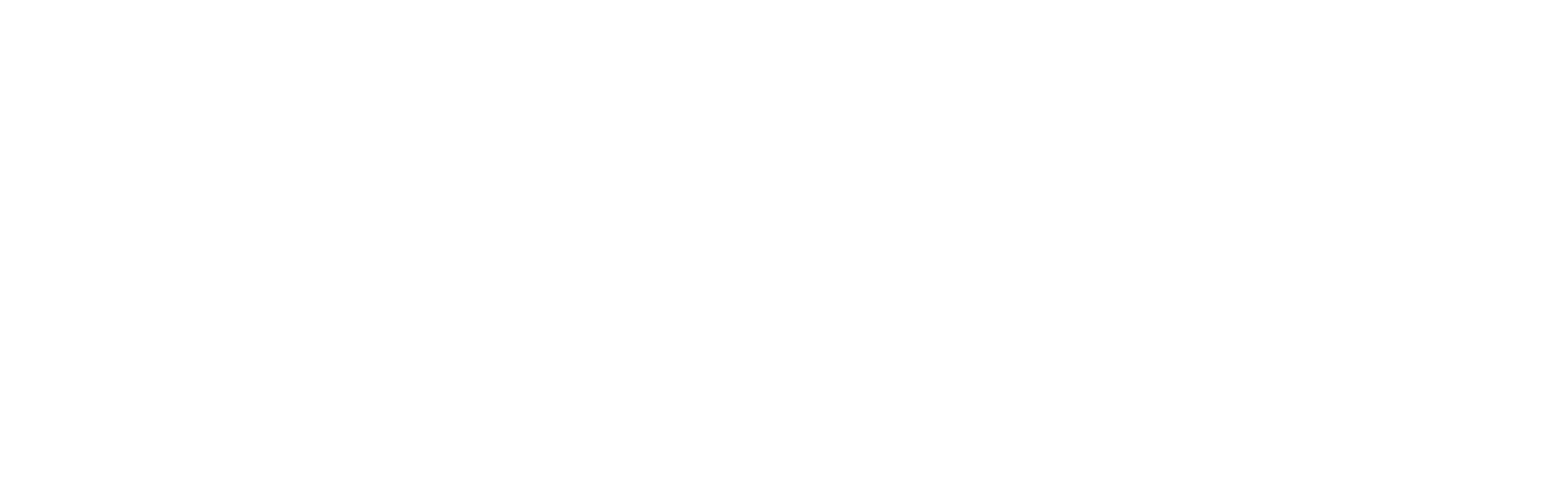
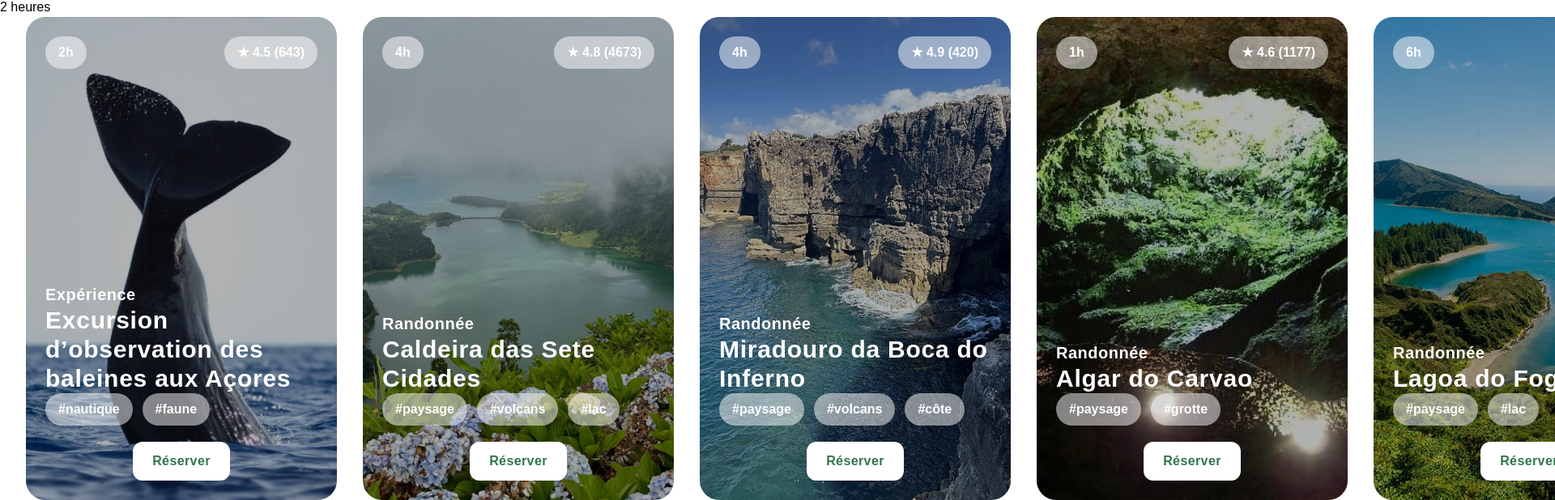
Before and after one commit to G-Theo18/TP1-TailwindCSS, a React (Vite) app: page / in a window 1280 px wide. Shown: the part 2403-3021 px from the top of the page at 81% size, 1920 px wide, since content can reach past the window. Before the commit the page ends 2400 px from the top, so only its background shows below. Built offline with nearby package versions, Linux system fonts and the light colour scheme; a web font is replaced by a local one.

Commit message:
Composant ActivityCard

```diff
--- a/src/App.tsx
+++ b/src/App.tsx
@@ -1,17 +1,32 @@
 import Button from "./components/button";
 import Heading from "./components/heading";
 import Benefit from "./components/benefits";
+import Chips from "./components/chips";
+import ActivityCard from "./components/activity-card";
+
 import { BENEFITS } from "./data/benefits.data";
+import { ACTIVITIES } from "./data/activities.data";
 
 export function App() {
   return (
     <>
       <div className="flex h-screen flex-col items-center justify-center">
         <div className="text-left">
-          <Heading text="primary" as="h2" size="display">Heading Display</Heading>
-          <Heading text="primary" as="h2" size="lg">Heading LG</Heading>
-          <Heading text="primary" as="h2" size="md">Heading MD</Heading>
-          <Heading text="primary" as="h2" size="sm">Heading SM</Heading>
+          <Heading text="primary" as="h2" size="display">
+            Heading Display
+          </Heading>
+
+          <Heading text="primary" as="h2" size="lg">
+            Heading LG
+          </Heading>
+
+          <Heading text="primary" as="h2" size="md">
+            Heading MD
+          </Heading>
+
+          <Heading text="primary" as="h2" size="sm">
+            Heading SM
+          </Heading>
         </div>
       </div>
 
@@ -28,14 +43,32 @@ export function App() {
           Halo
         </Button>
 
-        <Button>
+        <Button color="whitegreen" size="md" shape="rounded">
           Hola
         </Button>
       </div>
 
       <div className="flex h-screen flex-col items-center justify-center gap-8">
         {BENEFITS.map((benefit) => (
-          <Benefit benefit={benefit} />
+          <Benefit
+            key={benefit.label}
+            benefit={benefit}
+          />
+        ))}
+      </div>
+
+      <div>
+        <Chips>
+          2 heures
+        </Chips>
+      </div>
+
+      <div className="flex justify-center gap-8">
+        {ACTIVITIES.map((activity) => (
+          <ActivityCard
+            key={activity.id}
+            activity={activity}
+          />
         ))}
       </div>
     </>
--- /dev/null
+++ b/src/components/activity-card.tsx
@@ -0,0 +1,56 @@
+import type { ActivityData } from "../data/activities.data";
+import Chip from "./chips";
+import Button from "./button";
+import Heading from "./heading";
+
+type ActivityProps = {
+  activity: ActivityData;
+};
+
+export default function ActivityCard({ activity }: ActivityProps) {
+  return (
+    <div className="relative aspect-card overflow-hidden rounded-3xl bg-cover bg-center min-w-96"
+        style={{ backgroundImage: `url(${activity.cover})` }}
+    >
+
+      <div className="absolute inset-0 bg-black/30" />
+
+      <div className="relative flex h-full flex-col justify-between p-6">
+
+        <div className="flex justify-between">
+          <Chip className="rounded-full bg-white/50 px-4 py-2 font-semibold text-white">
+            {activity.duration}
+          </Chip>
+
+          <Chip className="rounded-full bg-white/50 px-4 py-2 font-semibold text-white">
+            ★ {activity.rating} ({activity.reviews})
+          </Chip>
+        </div>
+
+        <div>
+          <Heading text="dark" as="h1" size="sm" className="text-white">
+            {activity.type === "experience" ? "Expérience" : "Randonnée"}
+          </Heading>
+
+          <Heading text="dark" as="h1" size="md" className="text-white">
+            {activity.title}
+          </Heading>
+
+          <div className="flex flex-wrap gap-3">
+            {activity.tags.map((tag) => (
+              <Chip key={tag} className="rounded-full bg-white/50 px-4 py-2 font-semibold text-white">
+                #{tag}
+              </Chip>
+            ))}
+          </div>
+
+          <div className="mt-5 flex justify-center">
+            <Button color="whitegreen" size="md" shape="rounded">
+              Réserver
+            </Button>
+          </div>
+        </div>
+      </div>
+    </div>
+  );
+}
--- a/src/components/button.tsx
+++ b/src/components/button.tsx
@@ -8,7 +8,8 @@ const button = tv({
     color: {
       primary: "bg-primary text-white",
       secondary: "bg-secondary text-white",
-      tertiary: "bg-tertiary text-white"
+      tertiary: "bg-tertiary text-white",
+      whitegreen: "bg-white text-green",
     },
 
     size: {
--- /dev/null
+++ b/src/components/chips.tsx
@@ -0,0 +1,14 @@
+import type { ReactNode } from "react";
+
+type ChipsProps = {
+  children?: ReactNode
+  className?: string;
+};
+
+export default function Chips(props: ChipsProps) {
+  return (
+    <span className={props.className}>
+      {props.children}
+    </span>
+  );
+}
--- a/src/components/heading.tsx
+++ b/src/components/heading.tsx
@@ -7,6 +7,7 @@ const heading = tv({
   variants: {
     text: {
       primary: "text-green",
+      dark: "text-dark"
     },
 
     size: {
--- /dev/null
+++ b/src/data/activities.data.ts
@@ -0,0 +1,84 @@
+export type ActivityData = {
+  id: number;
+  type: "experience" | "hike",
+  title: string;
+  cover: string;
+  duration: string;
+  rating: number;
+  reviews: number;
+  tags: string[];
+}
+
+
+export const ACTIVITIES: ActivityData[] = [
+  {
+    id: 1,
+    type: "experience",
+    cover: "/img/activities/01.jpg",
+    title: "Visite côte à côte - Sete Cidades",
+    duration: "demi-journée",
+    rating: 5,
+    reviews: 336,
+    tags: ["buggy", "paysages"]
+  },
+  {
+    id: 2,
+    type: "experience",
+    cover: "/img/activities/02.jpg",
+    title: "San Miguel : Excursion en bateau",
+    duration: "4h",
+    rating: 5,
+    reviews: 78,
+    tags: ["nautique", "grottes"]
+  },
+  {
+    id: 3,
+    type: "experience",
+    cover: "/img/activities/03.jpg",
+    title: "Excursion d’observation des baleines aux Açores",
+    duration: "2h",
+    rating: 4.5,
+    reviews: 643,
+    tags: ["nautique", "faune"]
+  },
+  {
+    id: 4,
+    type: "hike",
+    cover: "/img/activities/04.jpg",
+    title: "Caldeira das Sete Cidades",
+    duration: "4h",
+    rating: 4.8,
+    reviews: 4673,
+    tags: ["paysage", "volcans", "lac"]
+  },
+  {
+    id: 5,
+    type: "hike",
+    cover: "/img/activities/05.jpg",
+    title: "Miradouro da Boca do Inferno",
+    duration: "4h",
+    rating: 4.9,
+    reviews: 420,
+    tags: ["paysage", "volcans", "côte"]
+  },
+  {
+    id: 6,
+    type: "hike",
+    cover: "/img/activities/06.jpg",
+    title: "Algar do Carvao",
+    duration: "1h",
+    rating: 4.6,
+    reviews: 1177,
+    tags: ["paysage", "grotte"]
+  },
+  {
+    id: 7,
+    type: "hike",
+    cover: "/img/activities/07.jpg",
+    title: "Lagoa do Fogo",
+    duration: "6h",
+    rating: 4.7,
+    reviews: 2126,
+    tags: ["paysage", "lac"]
+  },
+];
--- a/src/global.css
+++ b/src/global.css
@@ -11,4 +11,6 @@
 
   --font-sans: "Clash Grotesk", sans-serif;
   --font-mono: "Geist Mono", monospace;
+
+  --aspect-card: 9 / 14;
 }
```
